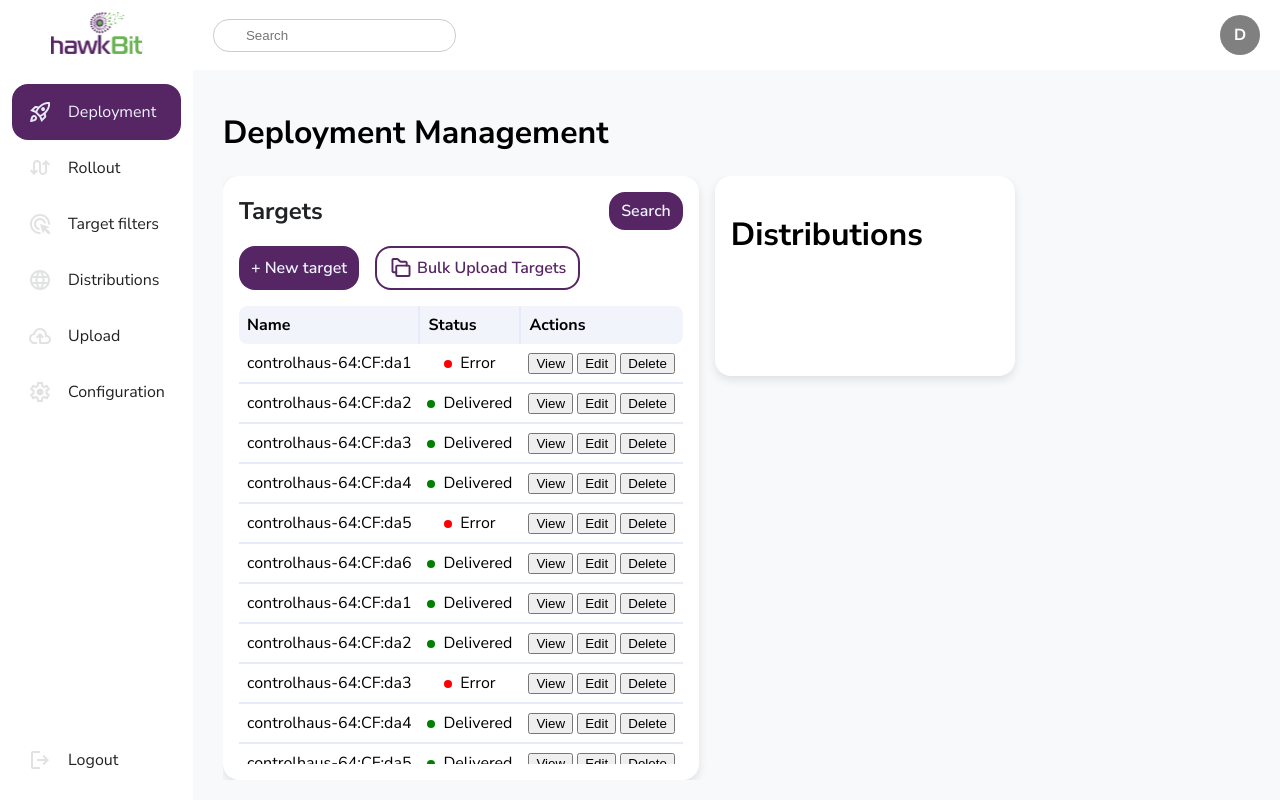
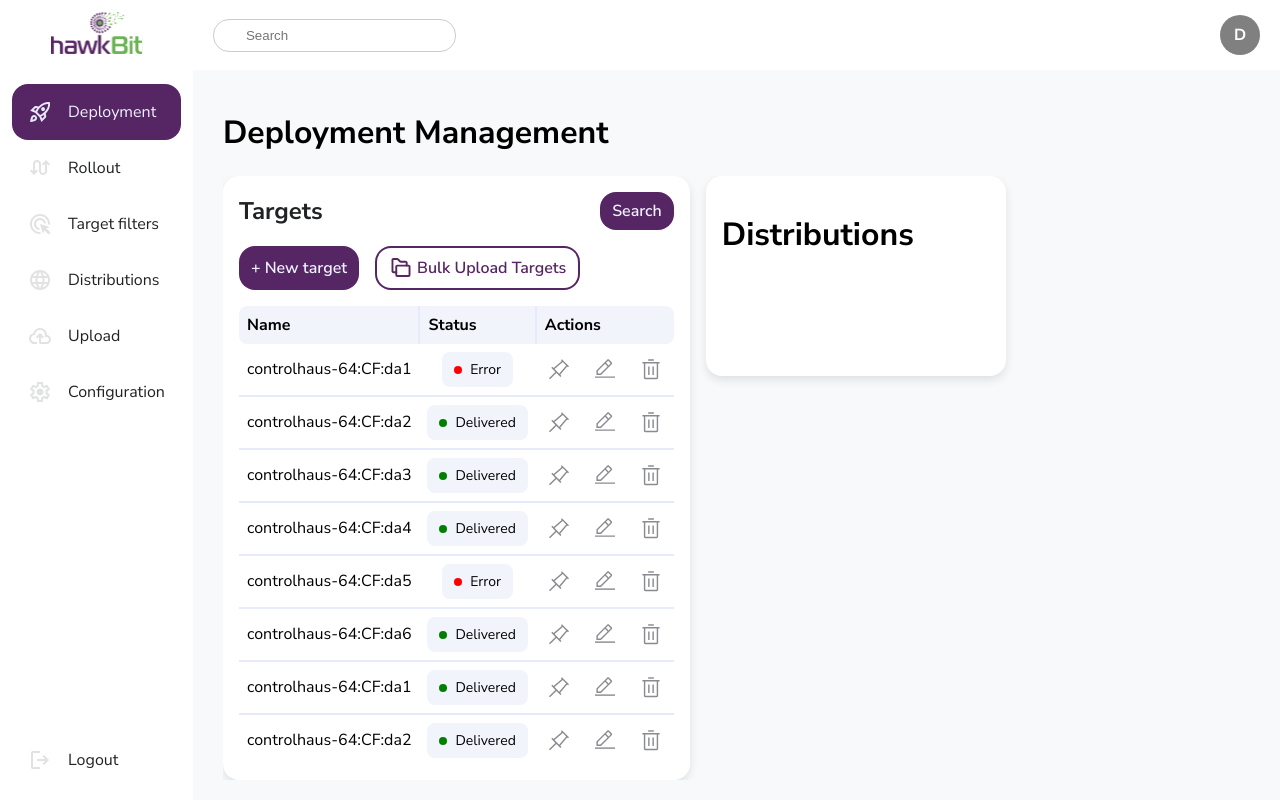
Before and after one commit to sbabic/hawkbitgui, a Next.js app: page /x/deployment in a window 1280 px wide. Built offline with nearby package versions, Linux system fonts and the light colour scheme.

Commit message:
feat: Added IconButton

```diff
--- /dev/null
+++ b/src/app/components/icon-button/index.tsx
@@ -0,0 +1,29 @@
+import { ReactNode } from 'react';
+import styles from './styles.module.scss';
+
+export default function IconButton({
+    children,
+    className,
+    width,
+    height,
+    onClick,
+}: {
+    children?: ReactNode;
+    className?: string;
+    width?: string;
+    height?: string;
+    onClick?: () => void;
+}) {
+    return (
+        <button
+            onClick={onClick}
+            className={`${styles.iconButton} ${className}`}
+            style={{
+                width,
+                height,
+            }}
+        >
+            {children}
+        </button>
+    );
+}
--- /dev/null
+++ b/src/app/components/icon-button/styles.module.scss
@@ -0,0 +1,16 @@
+@use 'src/app/styles/variables' as *;
+
+.iconButton {
+    all: unset;
+    display: flex;
+    align-items: center;
+    justify-content: center;
+    border-radius: 8px;
+    height: 24px;
+    width: 24px;
+    color: #898b90;
+
+    &:hover {
+        background: $secondary-color;
+    }
+}
--- /dev/null
+++ b/src/app/components/icons/edit-icon.tsx
@@ -0,0 +1,37 @@
+'use client';
+
+import React from 'react';
+
+type ClickIconProps = React.SVGProps<SVGSVGElement>;
+
+export default function EditIcon({
+    width = 24,
+    height = 24,
+    ...props
+}: ClickIconProps) {
+    return (
+        <svg
+            width={width}
+            height={height}
+            viewBox='0 0 20 21'
+            fill='none'
+            xmlns='http://www.w3.org/2000/svg'
+            {...props}
+        >
+            <rect
+                width='20'
+                height='20'
+                transform='translate(0 0.723694)'
+                fill='transparent'
+            />
+            <path
+                d='M18.75 16.9737H1.25V18.2237H18.75V16.9737Z'
+                fill='currentColor'
+            />
+            <path
+                d='M15.875 6.34869C16.375 5.84869 16.375 5.09869 15.875 4.59869L13.625 2.34869C13.125 1.84869 12.375 1.84869 11.875 2.34869L2.5 11.7237V15.7237H6.5L15.875 6.34869ZM12.75 3.22369L15 5.47369L13.125 7.34869L10.875 5.09869L12.75 3.22369ZM3.75 14.4737V12.2237L10 5.97369L12.25 8.22369L6 14.4737H3.75Z'
+                fill='currentColor'
+            />
+        </svg>
+    );
+}
--- /dev/null
+++ b/src/app/components/icons/pin-icon.tsx
@@ -0,0 +1,33 @@
+'use client';
+
+import React from 'react';
+
+type ClickIconProps = React.SVGProps<SVGSVGElement>;
+
+export default function PinIcon({
+    width = 24,
+    height = 24,
+    ...props
+}: ClickIconProps) {
+    return (
+        <svg
+            width={width}
+            height={height}
+            viewBox='0 0 20 21'
+            fill='none'
+            xmlns='http://www.w3.org/2000/svg'
+            {...props}
+        >
+            <rect
+                width='20'
+                height='20'
+                transform='translate(0 0.723694)'
+                fill='transparent'
+            />
+            <path
+                d='M17.8687 9.04244L18.75 8.16119L12.5 1.97369L11.6813 2.86119L12.4188 3.59869L5.2375 9.67369L4.1625 8.60494L3.28125 9.47369L6.81875 13.0237L1.25 18.5862L2.13125 19.4737L7.7 13.9049L11.25 17.4424L12.1187 16.5549L11.05 15.4862L17.125 8.30494L17.8687 9.04244ZM10.1625 14.5987L6.125 10.5612L13.3063 4.47369L16.25 7.41744L10.1625 14.5987Z'
+                fill='currentColor'
+            />
+        </svg>
+    );
+}
--- /dev/null
+++ b/src/app/components/icons/trash-icon.tsx
@@ -0,0 +1,45 @@
+'use client';
+
+import React from 'react';
+
+type ClickIconProps = React.SVGProps<SVGSVGElement>;
+
+export default function TrashIcon({
+    width = 24,
+    height = 24,
+    ...props
+}: ClickIconProps) {
+    return (
+        <svg
+            width={width}
+            height={height}
+            viewBox='0 0 20 21'
+            fill='none'
+            xmlns='http://www.w3.org/2000/svg'
+            {...props}
+        >
+            <rect
+                width='20'
+                height='20'
+                transform='translate(0 0.723694)'
+                fill='transparent'
+            />
+            <path
+                d='M8.75 8.22369H7.5V15.7237H8.75V8.22369Z'
+                fill='currentColor'
+            />
+            <path
+                d='M12.5 8.22369H11.25V15.7237H12.5V8.22369Z'
+                fill='currentColor'
+            />
+            <path
+                d='M2.5 4.47369V5.72369H3.75V18.2237C3.75 18.5552 3.8817 18.8732 4.11612 19.1076C4.35054 19.342 4.66848 19.4737 5 19.4737H15C15.3315 19.4737 15.6495 19.342 15.8839 19.1076C16.1183 18.8732 16.25 18.5552 16.25 18.2237V5.72369H17.5V4.47369H2.5ZM5 18.2237V5.72369H15V18.2237H5Z'
+                fill='currentColor'
+            />
+            <path
+                d='M12.5 1.97369H7.5V3.22369H12.5V1.97369Z'
+                fill='currentColor'
+            />
+        </svg>
+    );
+}
--- a/src/app/components/target-table/index.tsx
+++ b/src/app/components/target-table/index.tsx
@@ -5,6 +5,10 @@ import { createColumnHelper, ColumnDef } from '@tanstack/react-table';
 import styles from './styles.module.scss';
 import Table from '@/app/components/table';
 import { generateMockData, Target } from '@/entities';
+import IconButton from '@/app/components/icon-button';
+import PinIcon from '@/app/components/icons/pin-icon';
+import EditIcon from '@/app/components/icons/edit-icon';
+import TrashIcon from '@/app/components/icons/trash-icon';
 
 export type TargetWithStatus = Target & { status: string };
 
@@ -40,11 +44,13 @@ const columns: ColumnDef<TargetWithStatus, any>[] = [
             }
 
             return (
-                <div>
-                    <span
-                        className={`${styles.statusIndicator} ${statusClass}`}
-                    />
-                    {status}
+                <div className={styles.statusCell}>
+                    <div className={styles.status}>
+                        <span
+                            className={`${styles.statusIndicator} ${statusClass}`}
+                        />
+                        {status}
+                    </div>
                 </div>
             );
         },
@@ -53,9 +59,16 @@ const columns: ColumnDef<TargetWithStatus, any>[] = [
         id: 'actions',
         header: 'Actions',
         cell: () => (
-            <div>
-                <button>View</button> <button>Edit</button>{' '}
-                <button>Delete</button>
+            <div className={styles.actionButtons}>
+                <IconButton height={'30px'} width={'30px'}>
+                    <PinIcon />
+                </IconButton>
+                <IconButton height={'30px'} width={'30px'}>
+                    <EditIcon />
+                </IconButton>
+                <IconButton height={'30px'} width={'30px'}>
+                    <TrashIcon />
+                </IconButton>
             </div>
         ),
     }),
--- a/src/app/components/target-table/styles.module.scss
+++ b/src/app/components/target-table/styles.module.scss
@@ -1,4 +1,26 @@
 @use 'src/app/styles/variables' as *;
+
+.statusCell {
+    display: flex;
+    align-items: center;
+    justify-content: center;
+    width: 100%;
+
+    .status {
+        padding: 8px 12px;
+        background-color: $secondary-color;
+        border-radius: 8px;
+        font-size: 14px;
+        font-weight: 400;
+    }
+}
+
+.actionButtons {
+    display: flex;
+    justify-content: center;
+    align-items: center;
+    gap: 16px;
+}
 
 .statusIndicator {
     display: inline-block;
```
